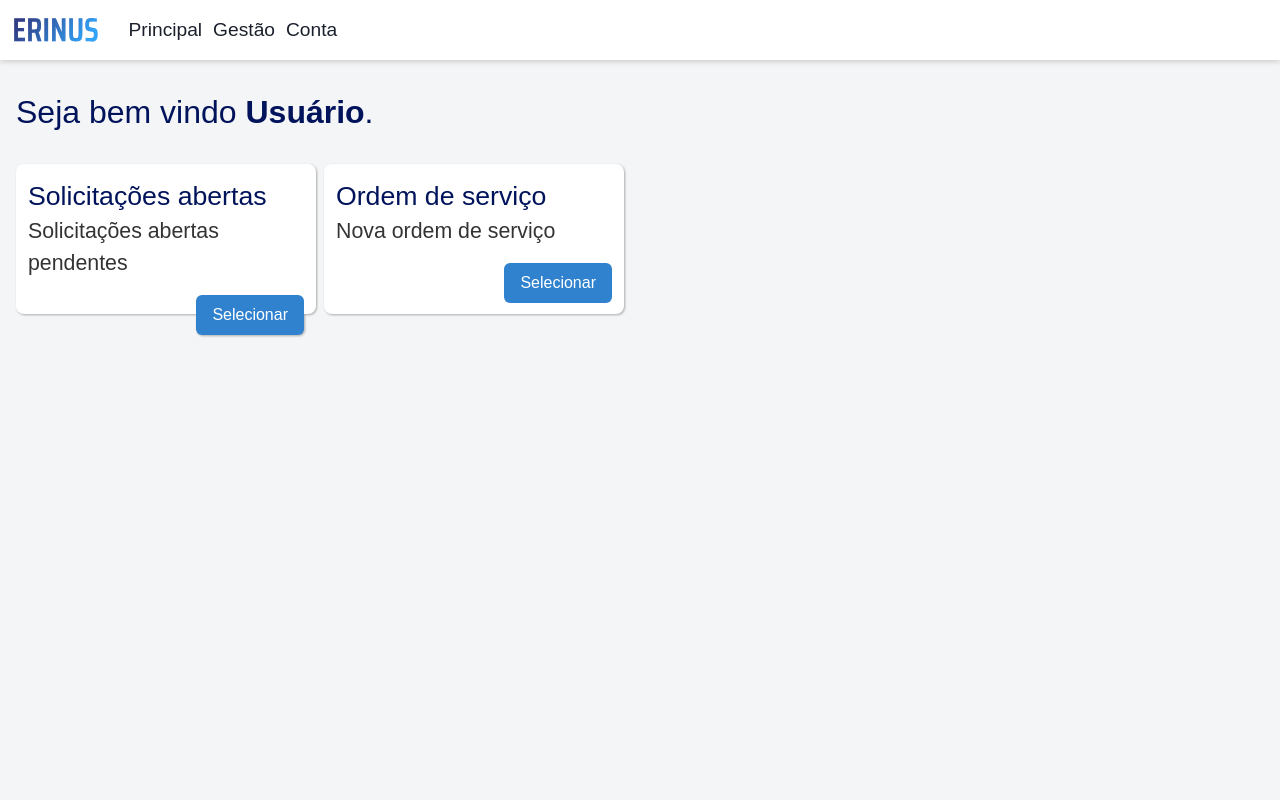
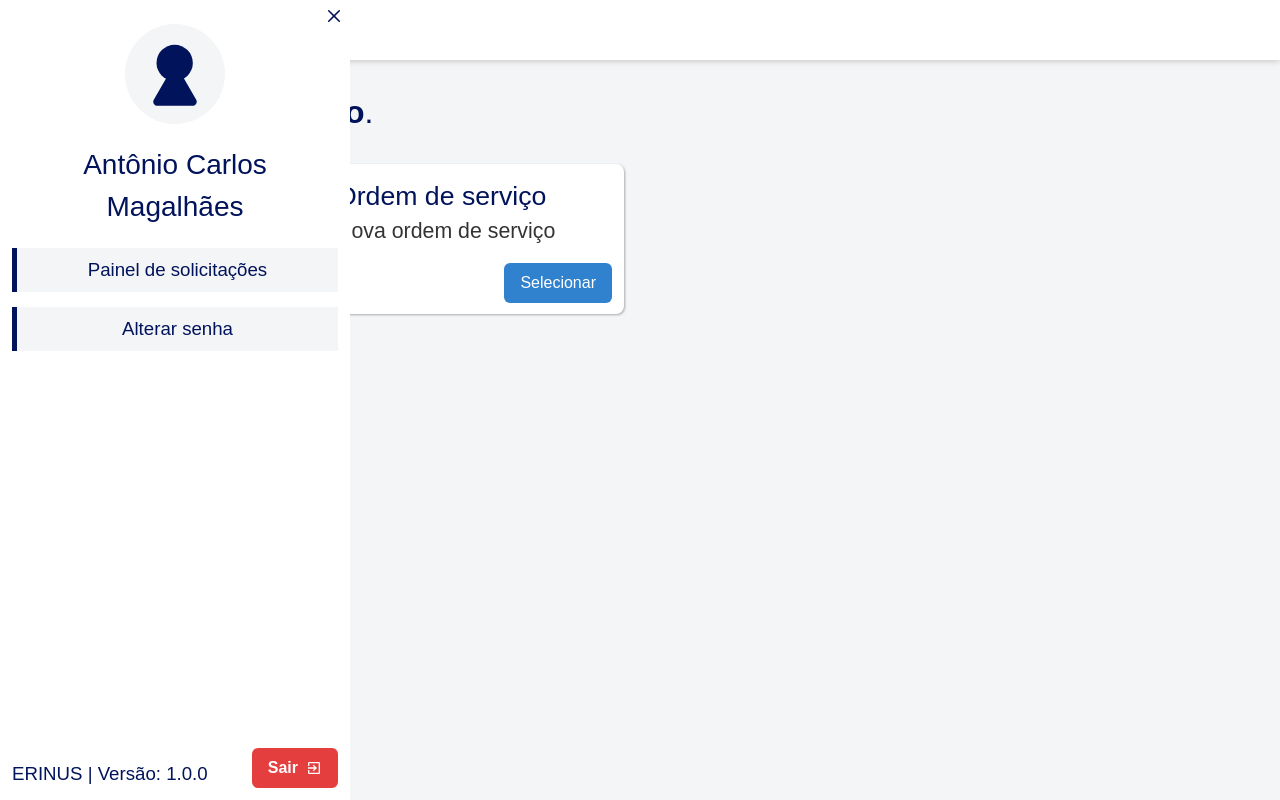
Before and after one commit to ws-T-ISS/erinus_os, a Next.js app: page / in a window 1280 px wide. Built offline with nearby package versions, Linux system fonts and the light colour scheme; a web font is replaced by a local one.

Commit message:
Corrigido menusidebar e implementado Context API de estados globais

```diff
--- a/src/components/MenuSidebar.js
+++ b/src/components/MenuSidebar.js
@@ -1,20 +1,17 @@
 import Image from 'next/image'
-import { Button, CloseButton, IconButton } from '@chakra-ui/react'
-import {MdExitToApp, MdMenu} from 'react-icons/md'
+import { Button, CloseButton } from '@chakra-ui/react'
+import {MdExitToApp} from 'react-icons/md'
 import {Sidebar, AvatarWrapper, OperatorName, ListItems, ListOption, MenuFooter, CloseSidebar} from '../styles/MenuSidebar'
-import { useState } from 'react'
+import { useContext } from 'react'
+import { GlobalContext } from '../context/GlobalContext'
 
 const MenuSidebar = () => {
-    const [show, setShow] = useState(false)
-    const handleSwitch = () => {
-        setShow(!show)
-    }
-
+    const {showSidebar, handleDeactiveSidebar} = useContext(GlobalContext)
     return (
         <>
-            <Sidebar show={show}>
+            <Sidebar show={showSidebar}>
                 <CloseSidebar>
-                    <CloseButton variant="ghost" onClick={handleSwitch}/>
+                    <CloseButton variant="ghost" onClick={handleDeactiveSidebar}/>
                 </CloseSidebar>
                 <main>
                     <AvatarWrapper>
--- a/src/components/layouts/Topbar.js
+++ b/src/components/layouts/Topbar.js
@@ -1,9 +1,11 @@
-import { Flex, Box, Heading, Button, Spacer, Container, HStack, Text, InputGroup, Input, Select } from "@chakra-ui/react"
 import Image from "next/image"
 import Link from "next/link"
+import { useContext } from 'react'
+import { GlobalContext } from '../../context/GlobalContext'
 import { ContentTopbar, LinksTopbar, LinkTopbar, LogoTopbar, MainTopbar } from "../../styles/TopbarStyled"
 
 const Topbar = () => {
+    const {handleActiveSidebar} = useContext(GlobalContext)
     return (
         <MainTopbar>
             <ContentTopbar>
@@ -22,9 +24,7 @@ const Topbar = () => {
                         </Link>
                     </LinkTopbar>
                     <LinkTopbar>
-                        <Link href="/conta">
-                            <a>Conta</a>
-                        </Link>
+                        <button onClick={handleActiveSidebar}>Conta</button>
                     </LinkTopbar>
                 </LinksTopbar>
             </ContentTopbar>
--- /dev/null
+++ b/src/context/GlobalContext.js
@@ -0,0 +1,20 @@
+import React, { createContext, useState } from 'react';
+
+const default_value = {showSidebar: true}
+
+export const GlobalContext = createContext(default_value)
+
+export const GlobalProvider = ({children}) => {
+    const [showSidebar, setShowSidebar] = useState(default_value.showSidebar)
+    const handleActiveSidebar = () => {
+        setShowSidebar(true)
+    }
+    function handleDeactiveSidebar(){
+        setShowSidebar(false)
+    }
+    return (
+        <GlobalContext.Provider value={{showSidebar, handleActiveSidebar, handleDeactiveSidebar}}>
+            {children}
+        </GlobalContext.Provider>
+    )
+}
--- a/src/pages/_app.js
+++ b/src/pages/_app.js
@@ -1,15 +1,18 @@
 import {ChakraProvider} from '@chakra-ui/react'
 import Topbar from '../components/layouts/Topbar'
 import MenuSidebar from '../components/MenuSidebar'
+import { GlobalProvider } from '../context/GlobalContext'
 import '../styles/globals.css'
 
 
 function MyApp({ Component, pageProps }) {
   return (
     <ChakraProvider>
-      <Topbar />
-      <MenuSidebar />
-      <Component {...pageProps} />
+      <GlobalProvider>
+        <Topbar />
+        <MenuSidebar />
+        <Component {...pageProps} />
+      </GlobalProvider>
     </ChakraProvider>
   )
 }
--- a/src/styles/MenuSidebar.js
+++ b/src/styles/MenuSidebar.js
@@ -13,12 +13,12 @@ export const Sidebar = styled.aside`
     max-width: 350px;
     color: #00135b;
     background-color: #fff;
-    transform: translateX(${props => props.show ? '0px' : '-350px'});
+    transform: translateX(${props => props.show ? '0px' : '-100%'});
     animation: ${props => props.show ? 'slide-from-left' : 'slide-to-left'} 800ms;
     z-index: 99999;
     @keyframes slide-from-left {
         from{
-            transform: translateX(-350px);
+            transform: translateX(-100%);
         }to{
             transform: translateX(0px)
         }
@@ -28,7 +28,8 @@ export const Sidebar = styled.aside`
         from{
             transform: translateX(0px);
         }to{
-            transform: translateX(-350px)
+            transform: translateX(-100%);
+            display: none;
         }
     }
 
--- a/src/styles/TopbarStyled.js
+++ b/src/styles/TopbarStyled.js
@@ -43,7 +43,8 @@ export const LinkTopbar = styled.li`
     align-items: center;
     height: 100%;
     padding: .25rem;
-    a{
+    a, button{
+        background-color: none;
         font-size: larger;
         :hover{
             border-bottom: solid 3px #00135b;
```
